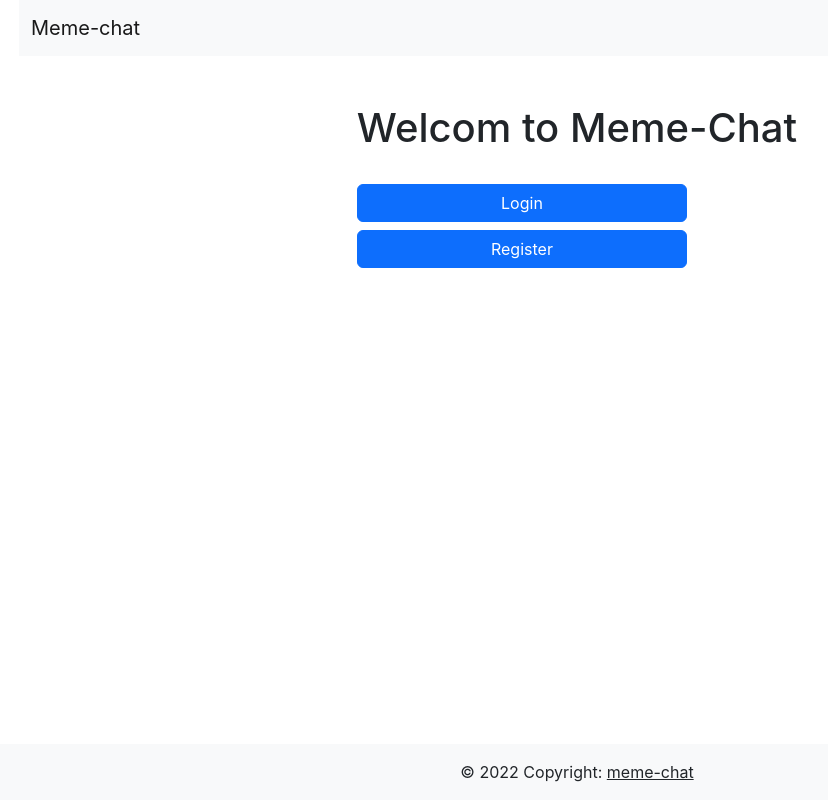
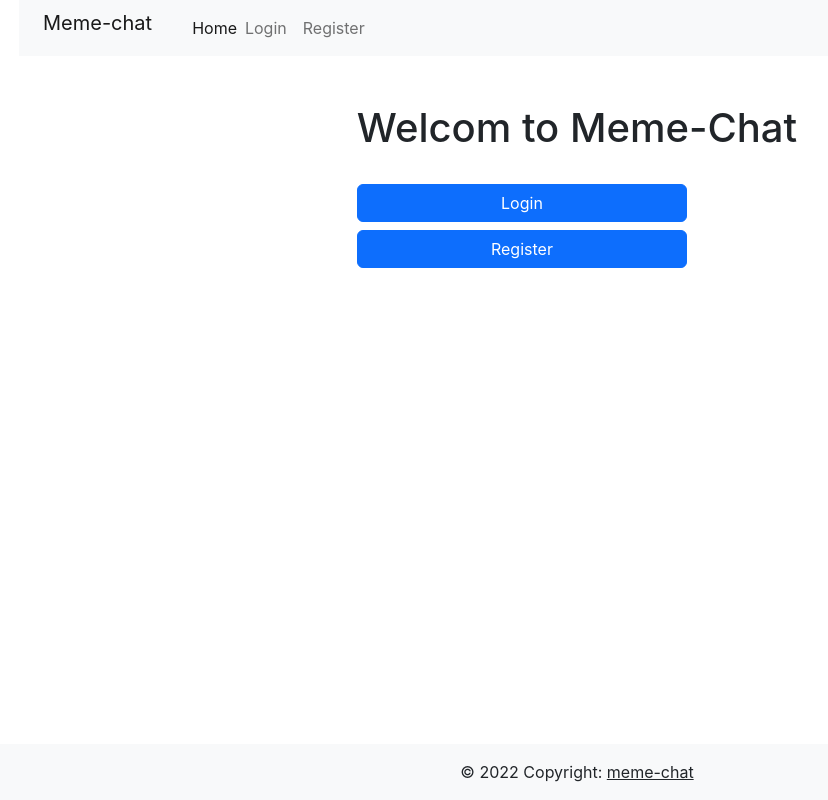
Before and after one commit to Zeusz77/meme-chat, a React (Create React App) app in the folder client/: page / in a window 1280 px wide. Shown: the whole page, without its empty margins (63-891 px from the left). Built offline with nearby package versions, Linux system fonts and the light colour scheme.

Commit message:
Update Navbar.js

```diff
--- a/client/src/components/Navbar.js
+++ b/client/src/components/Navbar.js
@@ -21,40 +21,43 @@ export const Navbar = () => {
     return (
         <nav className="navbar navbar-light bg-light">
         <div className="container-fluid">
+            <div className="container" id="navbarNav">
+            <div className="row">
+                <div className="col-auto">
                 <Link className="navbar-brand" to="/">Meme-chat</Link>
-                <div className="collapse navbar-collapse" id="navbarNav">
-                    <ul className="navbar-nav">
+                </div>
+                <div className="col-auto ml-auto">
+                <ul className="navbar-nav flex-row">
                     <li className="nav-item">
                     <Link className="nav-link active" aria-current="page" to="/">Home</Link>
                     </li>
 
                     {isLoggedIn ? (
                     <Fragment>
-                                <li className="nav-item">
+                        <li className="nav-item mx-2">
                         <a onClick={handleClick} className="nav-link" href="#logout">
                             Logout {user.handle}
                         </a>
                         </li>
-                                <li className="nav-item">
+                        <li className="nav-item mx-2">
                         <Link className="nav-link" to="/addTemplate">Add new template</Link>
                         </li>
                     </Fragment>
                     ) : (
                     <Fragment>
-                                <li className="nav-item">
+                        <li className="nav-item mx-2">
                         <Link className="nav-link" to="/login">Login</Link>
                         </li>
-                                <li className="nav-item">
+                        <li className="nav-item mx-2">
                         <Link className="nav-link" to="/register">Register</Link>
                         </li>
                     </Fragment>
                     )}
-
                 </ul>
                 </div>
             </div>
+            </div>
+        </div>
         </nav>
-
-
     );
 };
```
Lines whose indentation alone changed are shown as unchanged.
